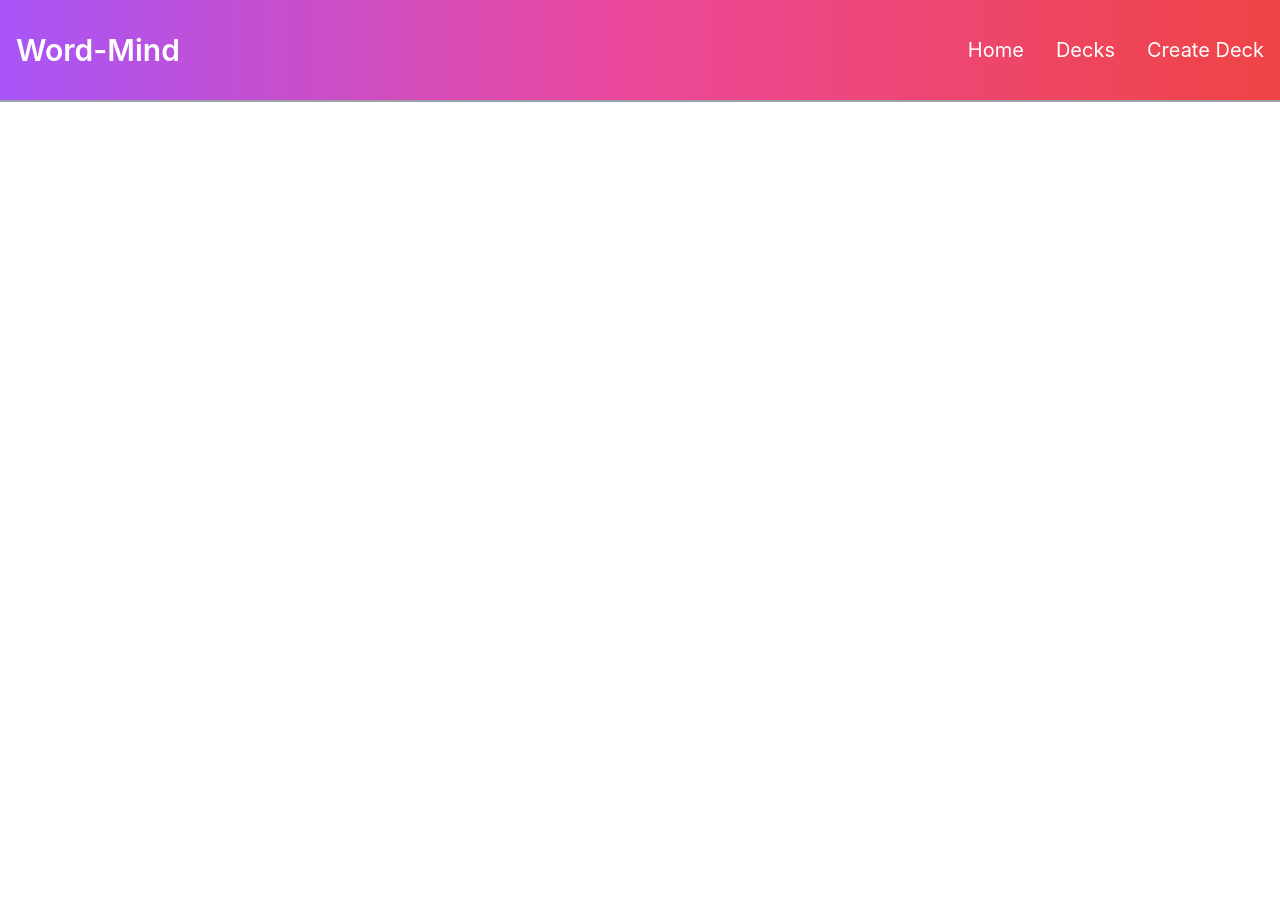
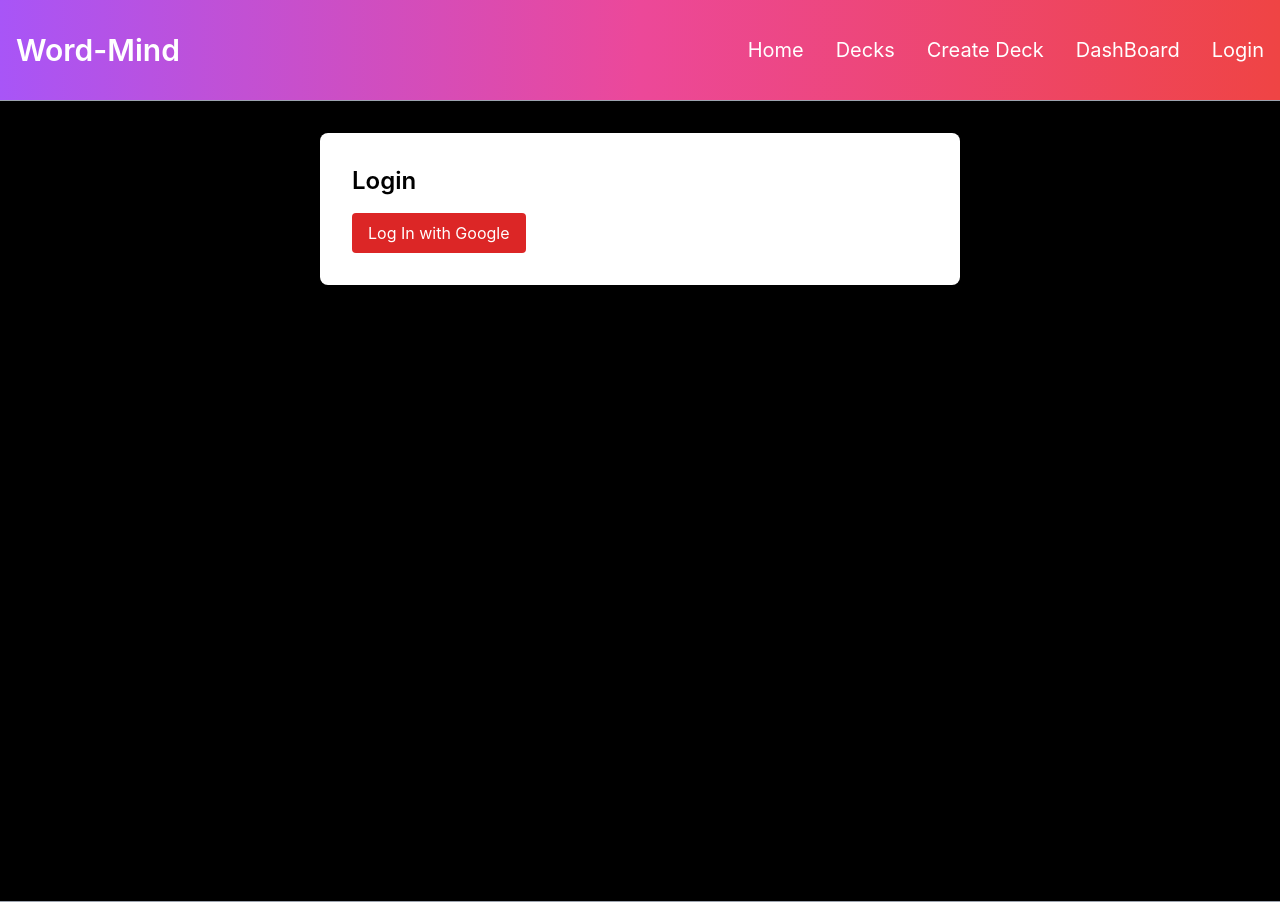
Before and after one commit to altuntas-mustafa/word-mind, a React (Create React App) app in the folder word-mind/: page /login in a window 1280 px wide. Before the commit the page ends 800 px from the top, so only its background shows below. Built offline with nearby package versions, Linux system fonts and the light colour scheme; no server answers.

Commit message:
login logout and dashboard added

```diff
--- a/word-mind/package.json
+++ b/word-mind/package.json
@@ -42,5 +42,8 @@
       "last 1 firefox version",
       "last 1 safari version"
     ]
+  },
+  "devDependencies": {
+    "@babel/plugin-proposal-private-property-in-object": "^7.21.11"
   }
 }
--- a/word-mind/src/App.js
+++ b/word-mind/src/App.js
@@ -10,6 +10,9 @@ import AddDeck from './Components/JS/AddDeck';
 import ChatGpt from './ExternalApi/ChatGpt';
 import Flashcards from './Components/JS/Flashcards';
 import Home from './Components/JS/Home';
+import Login from './Components/JS/Login';
+import DashBoard from './Components/JS/Dashboard';
+import Logout from './Components/JS/Logout';
 
 
 function App() {
@@ -23,6 +26,9 @@ function App() {
             <Route path="/decks" element={<Deck />} />
             <Route path="/createdecks" element={<AddDeck />} />
             <Route path="/chatgpt" element={<ChatGpt />} />
+            <Route path="/dashboard" element={<DashBoard />} />
+            <Route path="/login" element={<Login />} />
+            <Route path="/logout" element={<Logout />} />
             <Route path="/languages/:language/decks/:deckName" element={<Flashcards />} />
           </Routes>
         </div>
--- /dev/null
+++ b/word-mind/src/Components/JS/Dashboard.jsx
@@ -0,0 +1,40 @@
+import React from 'react';
+import { GoogleAuthProvider, signInWithPopup, getAuth, onAuthStateChanged } from 'firebase/auth';
+import { auth } from '../../firebase/firebase';
+import { Link } from 'react-router-dom';
+
+const DashBoard = () => {
+  // Initialize Firebase auth
+  const firebaseAuth = getAuth();
+
+  // State to track user's login status
+  const [user, setUser] = React.useState(null);
+
+  React.useEffect(() => {
+    // Listen for changes in the user's login status
+    const unsubscribe = onAuthStateChanged(firebaseAuth, (user) => {
+      setUser(user); // Update the user state based on login status
+    });
+
+    return () => {
+      unsubscribe(); // Cleanup the auth state listener
+    };
+  }, [firebaseAuth]);
+
+  return (
+    <div className="container mx-auto p-4">
+      {user ? (
+        // If user is logged in, show the welcome message
+        <h1>Welcome to the App</h1>
+      ) : (
+        // If user is not logged in, show the login link
+        <div>
+          <p>You are not logged in. Please log in to access the dashboard.</p>
+          <Link to="/login">Log In</Link>
+        </div>
+      )}
+    </div>
+  );
+};
+
+export default DashBoard;
--- a/word-mind/src/Components/JS/Header.jsx
+++ b/word-mind/src/Components/JS/Header.jsx
@@ -1,7 +1,24 @@
-import { useState } from "react";
+import { useEffect, useState } from "react";
+import { Link } from "react-router-dom";
+import { onAuthStateChanged } from "firebase/auth";
+import { auth } from "../../firebase/firebase";
 
 export default function Header() {
   const [isNavOpen, setIsNavOpen] = useState(false);
+  const [isLoggedIn, setIsLoggedIn] = useState(false);
+
+  // Check the user's authentication status on component mount
+  useEffect(() => {
+    const unsubscribe = onAuthStateChanged(auth, (user) => {
+      if (user) {
+        setIsLoggedIn(true); // User is logged in
+      } else {
+        setIsLoggedIn(false); // User is not logged in
+      }
+    });
+
+    return () => unsubscribe(); // Clean up on unmount
+  }, []);
 
   return (
     <div className="bg-gradient-to-r from-purple-500 via-pink-500 to-red-500 border-b border-gray-400 py-8">
@@ -11,59 +28,61 @@ export default function Header() {
         </a>
         <nav>
           <section className="lg:hidden">
-            <div
-              className="space-y-2"
-              onClick={() => setIsNavOpen((prev) => !prev)}
-            >
-              <span className="block h-0.5 w-8 animate-pulse bg-gray-600"></span>
-              <span className="block h-0.5 w-8 animate-pulse bg-gray-600"></span>
-              <span className="block h-0.5 w-8 animate-pulse bg-gray-600"></span>
-            </div>
-
+            {/* ... (rest of your code) */}
             {isNavOpen && (
               <div className="fixed top-0 left-0 w-full h-full bg-white z-10 flex flex-col justify-evenly items-center">
-                <div
-                  className="absolute top-0 right-0 px-8 py-8"
-                  onClick={() => setIsNavOpen(false)}
-                >
-                  <svg
-                    className="h-8 w-8 text-gray-600"
-                    viewBox="0 0 24 24"
-                    fill="none"
-                    stroke="currentColor"
-                    strokeWidth="2"
-                    strokeLinecap="round"
-                    strokeLinejoin="round"
-                  >
-                    <line x1="18" y1="6" x2="6" y2="18" />
-                    <line x1="6" y1="6" x2="18" y2="18" />
-                  </svg>
-                </div>
-                <ul className="flex flex-col items-center justify-between min-h-[250px] bg-white backdrop-blur-md rounded-lg p-6 space-y-4">
-                  <li>
-                    <a href="/" className="text-lg text-gray-700 hover:text-yellow-300">Home</a>
-                  </li>
-                  <li>
-                    <a href="/decks" className="text-lg text-gray-700 hover:text-yellow-300">Decks</a>
-                  </li>
-                  <li>
-                    <a href="/createdecks" className="text-lg text-gray-700 hover:text-yellow-300">Create Deck</a>
-                  </li>
-                </ul>
+                {/* ... (rest of your code) */}
               </div>
             )}
           </section>
 
           <ul className="hidden space-x-8 lg:flex">
             <li>
-              <a href="/" className="text-xl text-white hover:text-yellow-300">Home</a>
+              <a href="/" className="text-xl text-white hover:text-yellow-300">
+                Home
+              </a>
             </li>
             <li>
-              <a href="/decks" className="text-xl text-white hover:text-yellow-300">Decks</a>
+              <a href="/decks" className="text-xl text-white hover:text-yellow-300">
+                Decks
+              </a>
             </li>
             <li>
-              <a href="/createdecks" className="text-xl text-white hover:text-yellow-300">Create Deck</a>
+              <a
+                href="/createdecks"
+                className="text-xl text-white hover:text-yellow-300"
+              >
+                Create Deck
+              </a>
             </li>
+            <li>
+              <a
+                href="/dashboard"
+                className="text-xl text-white hover:text-yellow-300"
+              >
+                DashBoard
+              </a>
+            </li>
+            {/* Conditionally show login or logout link */}
+            {isLoggedIn ? (
+              <li>
+                <Link
+                  to="/logout"
+                  className="text-xl text-white hover:text-yellow-300"
+                >
+                  Logout
+                </Link>
+              </li>
+            ) : (
+              <li>
+                <Link
+                  to="/login"
+                  className="text-xl text-white hover:text-yellow-300"
+                >
+                  Login
+                </Link>
+              </li>
+            )}
           </ul>
         </nav>
       </div>
--- /dev/null
+++ b/word-mind/src/Components/JS/Login.jsx
@@ -0,0 +1,41 @@
+import React from 'react';
+import { GoogleAuthProvider, signInWithPopup } from 'firebase/auth';
+import { auth } from '../../firebase/firebase';
+import { Link, useNavigate } from 'react-router-dom';
+
+const Login = () => {
+  const navigate = useNavigate();
+
+  const handleGoogleLogin = async () => {
+    const provider = new GoogleAuthProvider();
+
+    try {
+      await signInWithPopup(auth, provider);
+      navigate('/dashboard');
+    } catch (error) {
+      console.error('Google Login error:', error.message);
+    }
+  };
+
+  return (
+    <div className="flex items-start justify-center min-h-screen bg-black">
+      <div className="bg-white p-8 rounded-lg shadow-lg w-full md:w-3/4 lg:w-1/2 mt-8">
+        <h2 className="text-2xl font-semibold mb-4">Login</h2>
+        <button
+          onClick={handleGoogleLogin}
+          className="bg-red-600 text-white px-4 py-2 rounded"
+        >
+          Log In with Google
+        </button>
+        {/* <p className="mt-4">
+          Don't have an account?{' '}
+          <Link to="/register" className="text-blue-500">
+            Sign up
+          </Link>
+        </p> */}
+      </div>
+    </div>
+  );
+};
+
+export default Login;
--- /dev/null
+++ b/word-mind/src/Components/JS/Logout.jsx
@@ -0,0 +1,33 @@
+import React from 'react';
+import { signOut } from 'firebase/auth';
+import { auth } from '../../firebase/firebase';
+import { Link, useNavigate } from 'react-router-dom';
+
+const Logout = () => {
+  const navigate = useNavigate();
+
+  const handleLogout = async () => {
+    try {
+      await signOut(auth);
+      navigate('/login');
+    } catch (error) {
+      console.error('Logout error:', error.message);
+    }
+  };
+
+  return (
+    <div className="flex items-start justify-center min-h-screen bg-black">
+      <div className="bg-white p-8 rounded-lg shadow-lg w-full md:w-3/4 lg:w-1/2 mt-8">
+        <h2 className="text-2xl font-semibold mb-4">Logout</h2>
+        <button
+          onClick={handleLogout}
+          className="bg-red-600 text-white px-4 py-2 rounded"
+        >
+          Log Out
+        </button>
+      </div>
+    </div>
+  );
+};
+
+export default Logout;
--- a/word-mind/src/firebase/firebase.js
+++ b/word-mind/src/firebase/firebase.js
@@ -1,7 +1,6 @@
-// Import the functions you need from the SDKs you need
 import { initializeApp } from "firebase/app";
 import { getFirestore } from "firebase/firestore";
-
+import { getAuth } from "firebase/auth";
 
 // Your web app's Firebase configuration
 const firebaseConfig = {
@@ -16,5 +15,6 @@ const firebaseConfig = {
 // Initialize Firebase
 const app = initializeApp(firebaseConfig);
 const db = getFirestore(app);
+const auth = getAuth(app); // Move this line after initializing `app`
 
-export { db };
+export { db, auth };
```
Also changed, not shown: 1 other file (tests, documents, lock files or other folders).
